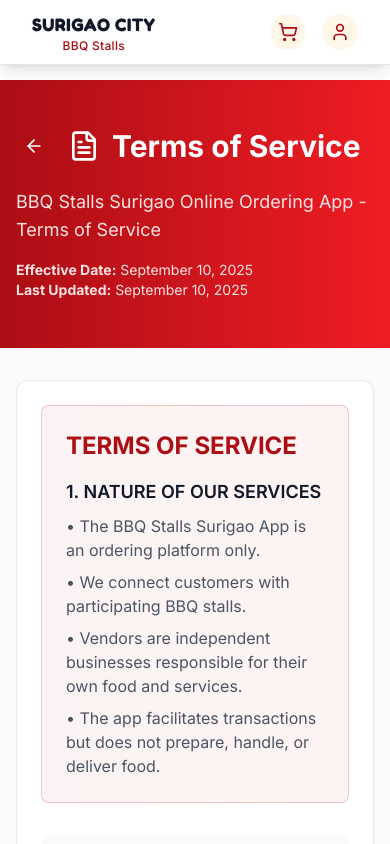
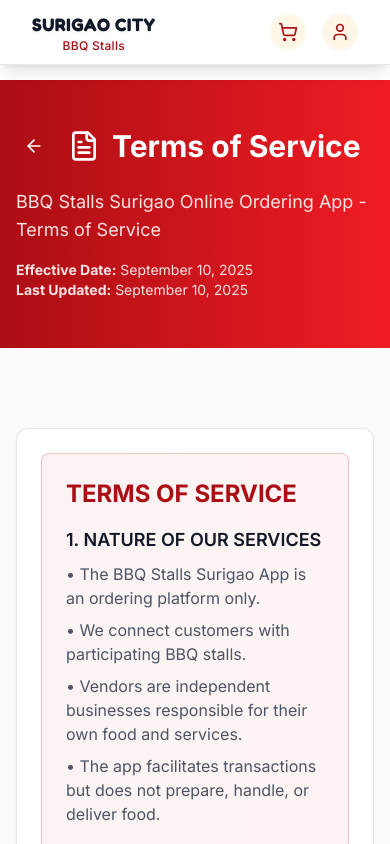
Before and after one commit to gmaxuw/bbscbbq, a Next.js app: page /terms in a window 390 px wide. Shown: the top 844 px of the page. Built offline with nearby package versions, Linux system fonts and the light colour scheme; no server answers; the database is empty; a web font is replaced by a local one.

Commit message:
🔧 Fix mobile navigation overlapping - Adjust nav position and add proper spacing to all pages

```diff
--- a/app/privacy/page.tsx
+++ b/app/privacy/page.tsx
@@ -69,7 +69,7 @@ export default function PrivacyPage() {
         </div>
       </div>
 
-      <div className="max-w-4xl mx-auto px-4 sm:px-6 lg:px-8 py-8 sm:py-12">
+      <div className="max-w-4xl mx-auto px-4 sm:px-6 lg:px-8 py-8 sm:py-12 pt-20">
         <div className="bg-white rounded-xl shadow-sm border border-gray-200 p-6 sm:p-8">
 
           <div className="space-y-8">
--- a/app/terms/page.tsx
+++ b/app/terms/page.tsx
@@ -69,7 +69,7 @@ export default function TermsPage() {
         </div>
       </div>
 
-      <div className="max-w-4xl mx-auto px-4 sm:px-6 lg:px-8 py-8 sm:py-12">
+      <div className="max-w-4xl mx-auto px-4 sm:px-6 lg:px-8 py-8 sm:py-12 pt-20">
         <div className="bg-white rounded-xl shadow-sm border border-gray-200 p-6 sm:p-8">
 
           <div className="space-y-8">
--- a/components/layout/Navigation.tsx
+++ b/components/layout/Navigation.tsx
@@ -48,7 +48,7 @@ export default function Navigation() {
   }, [])
 
   return (
-    <nav className={`fixed top-4 left-4 right-4 sm:left-8 sm:right-8 lg:left-32 lg:right-32 z-[9999] transition-all duration-300 ${
+    <nav className={`fixed top-2 left-4 right-4 sm:left-8 sm:right-8 lg:left-32 lg:right-32 z-[9999] transition-all duration-300 ${
       isScrolled
         ? 'bg-white/90 backdrop-blur-md rounded-full shadow-xl border border-white/20'
         : 'bg-transparent'
```
